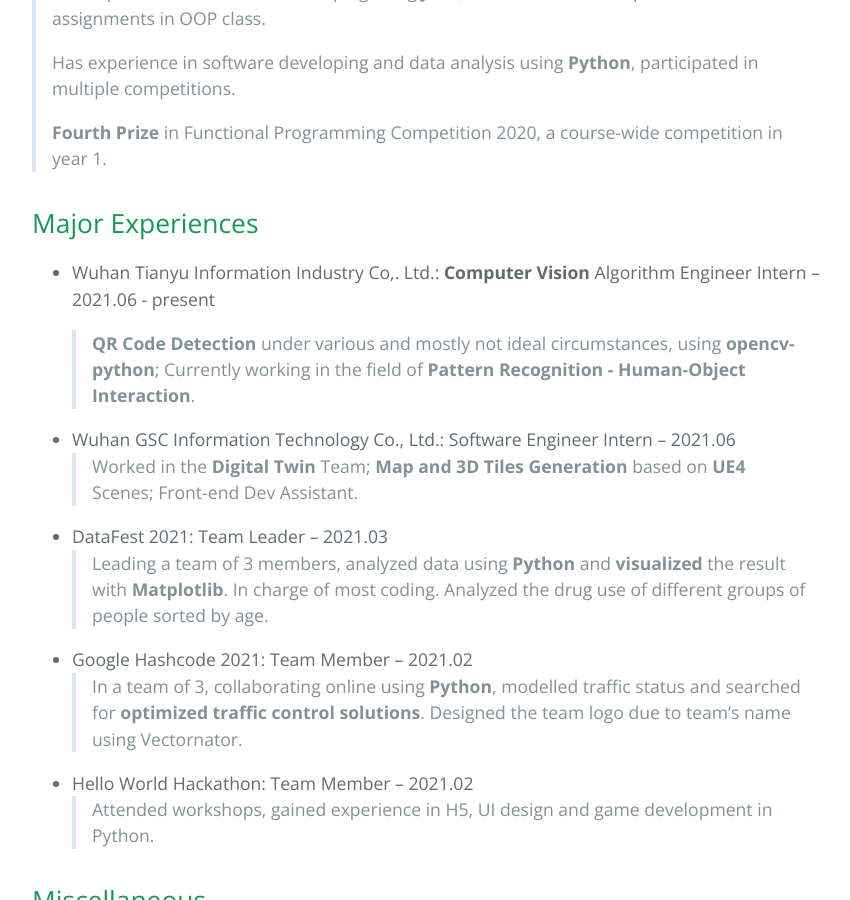
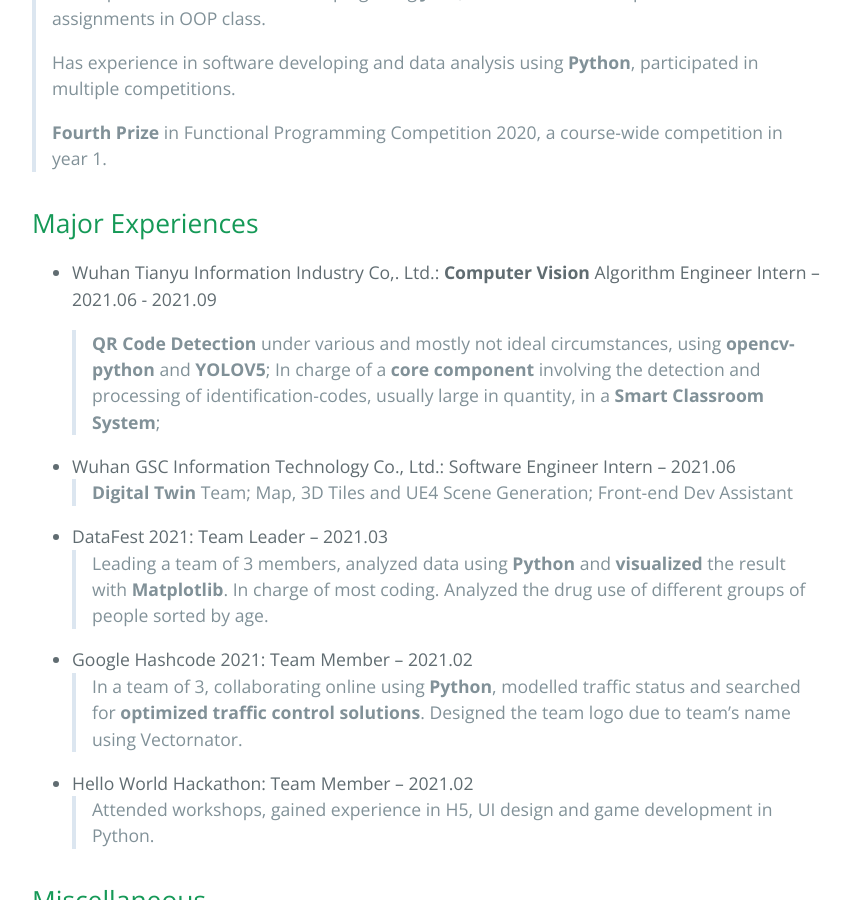
Before and after one commit to SanBingYouYong/SanBingYouYong.github.io, a Jekyll site: the page built from index.md, in a window 1280 px wide and 900 px high, scrolled down 486 px. Shown: the whole window, without its empty margins (192-1042 px from the left). Built offline with Jekyll 4.4.1, drawn with Linux system fonts in a browser that asks for light colours.

Commit message:
job update 2021

```diff
--- a/index.md
+++ b/index.md
@@ -14,11 +14,12 @@ layout: default
 
 ## Major Experiences
 
-*   Wuhan Tianyu Information Industry Co,. Ltd.: **Computer Vision** Algorithm Engineer Intern -- 2021.06 - present
-> **QR Code Detection** under various and mostly not ideal circumstances, using **opencv-python**; Currently working in the field of **Pattern Recognition - Human-Object Interaction**.
+*   Wuhan Tianyu Information Industry Co,. Ltd.: **Computer Vision** Algorithm Engineer Intern -- 2021.06 - 2021.09
+> **QR Code Detection** under various and mostly not ideal circumstances, using **opencv-python** and **YOLOV5**;
+In charge of a **core component** involving the detection and processing of identification-codes, usually large in quantity, in a **Smart Classroom System**;
 
 *   Wuhan GSC Information Technology Co., Ltd.: Software Engineer Intern -- 2021.06
->Worked in the **Digital Twin** Team; **Map and 3D Tiles Generation** based on **UE4** Scenes; Front-end Dev Assistant.
+> **Digital Twin** Team; Map, 3D Tiles and UE4 Scene Generation; Front-end Dev Assistant
 
 *   DataFest 2021: Team Leader -- 2021.03
 >Leading a team of 3 members, analyzed data using **Python** and **visualized** the result with **Matplotlib**. In charge of most coding. Analyzed the drug use of different groups of people sorted by age.
```
